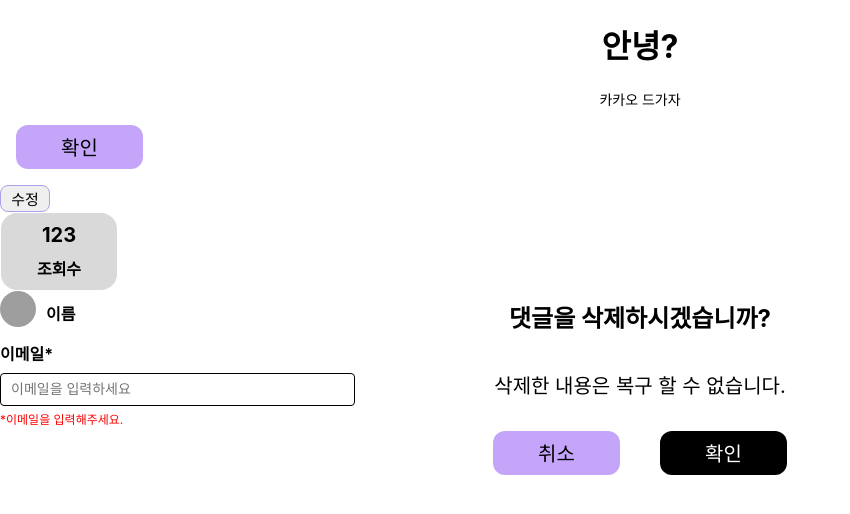
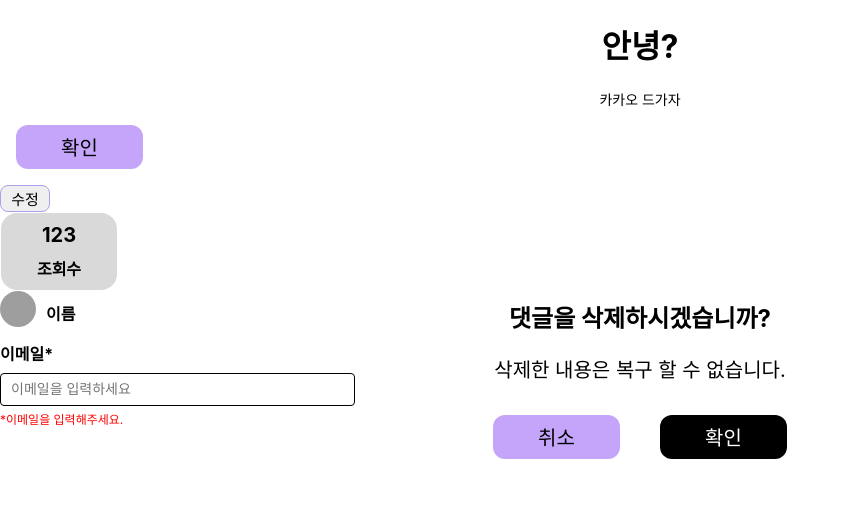
Before and after one commit to 100-hours-a-week/5-haisely-react-fe, a React (Create React App) app: page / in a window 1280 px wide. Shown: the top 514 px of the page, without its empty margins (0-850 px from the left). Built offline with nearby package versions, Linux system fonts and the light colour scheme; grey boxes are pictures that could not be loaded.

Commit message:
style : margin

```diff
--- a/src/components/features/Modal/Modal.jsx
+++ b/src/components/features/Modal/Modal.jsx
@@ -1,6 +1,6 @@
 import React from "react";
 import styles from "./Modal.module.css"
-import { MediumTitle, Content } from "../../TextComponents"
+import { MediumTitle } from "../../TextComponents"
 import { SmallButton } from "../../Buttons";
 
 export function Modal({text}){
--- a/src/components/features/Modal/Modal.module.css
+++ b/src/components/features/Modal/Modal.module.css
@@ -22,7 +22,8 @@
     align-self: center;
 }
 p{
-    margin: 16px;
+    margin-top:0px;
+    margin-bottom: 16px;
     font-weight: var(--regular-font-weight);
     font-size: 20px;
     text-align: center;
```
